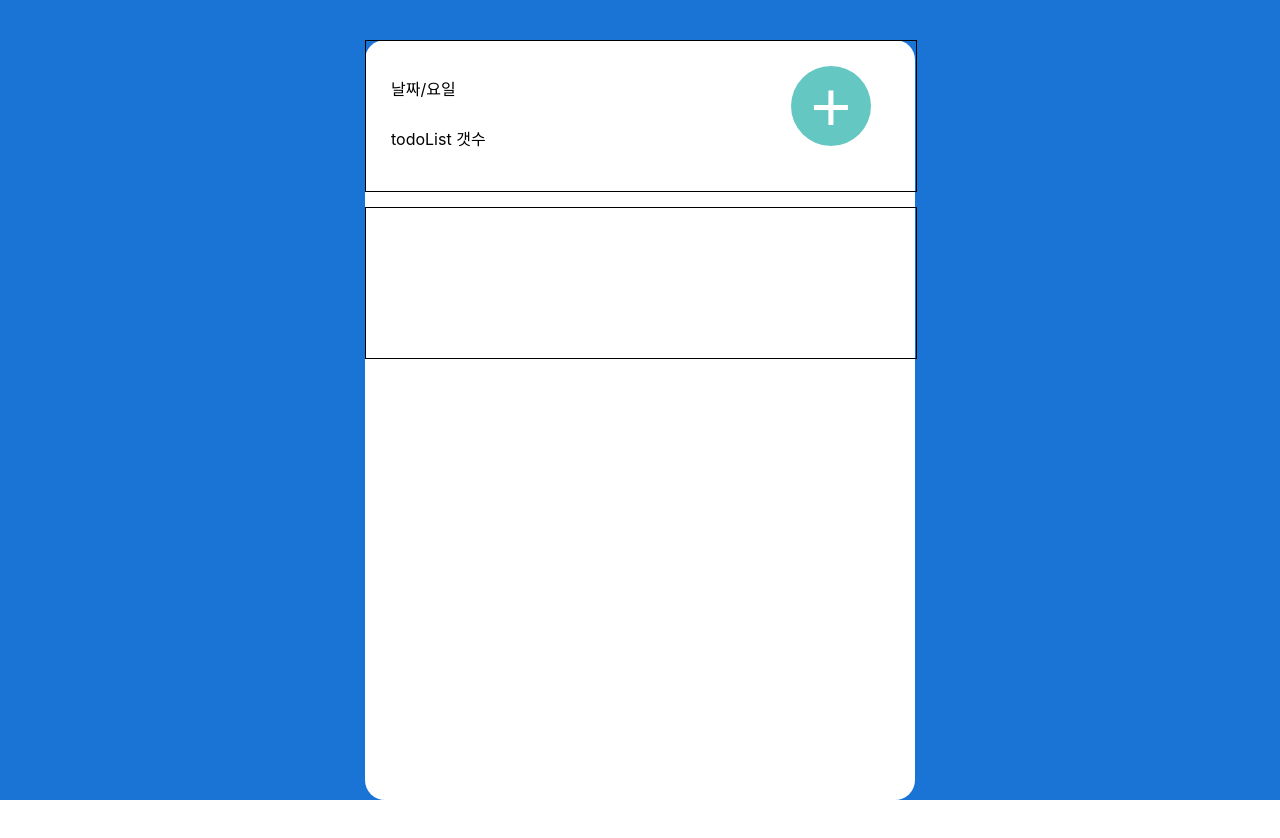
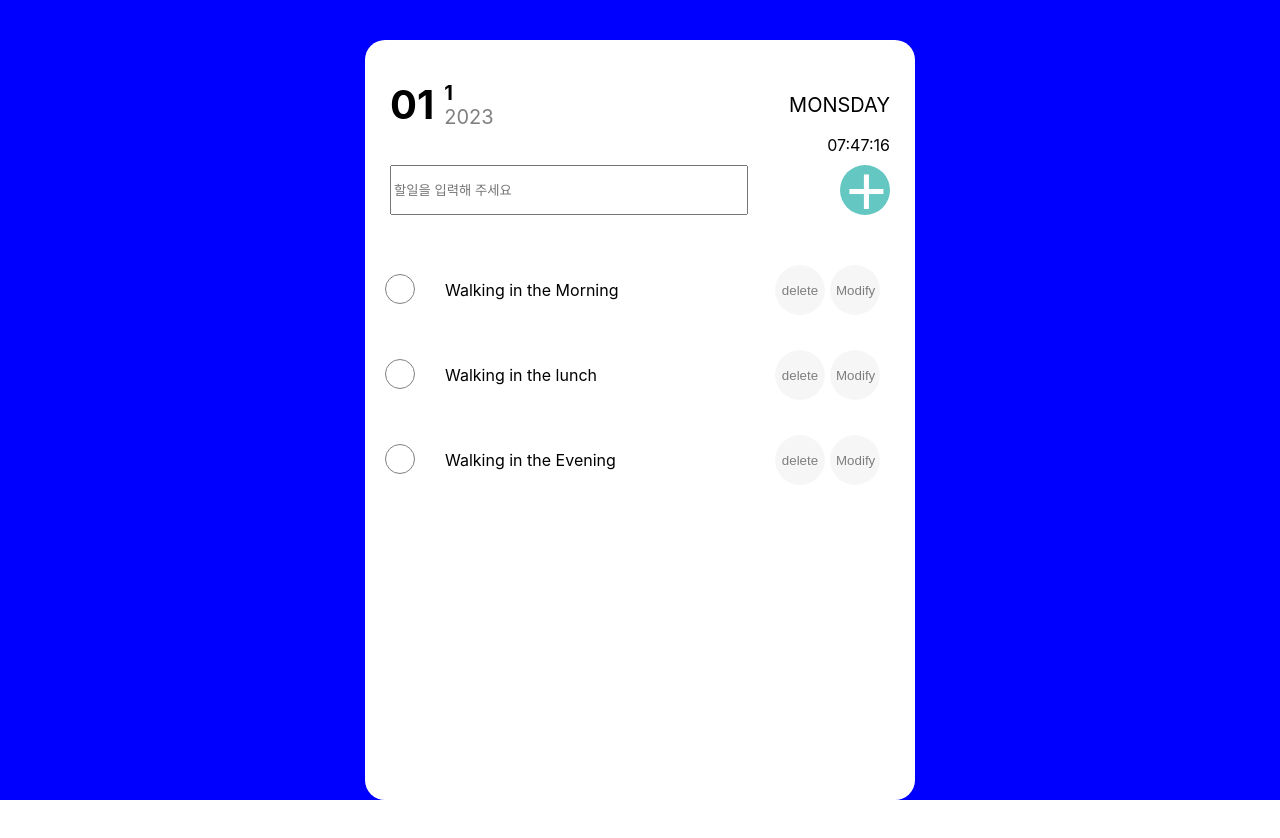
Before and after one commit to chanw9503/todo_assignment, a React (Create React App) app: page / in a window 1280 px wide. Shown: the top 838 px of the page. Before the commit the page ends 800 px from the top, so only its background shows below. Built offline with nearby package versions, Linux system fonts and the light colour scheme.

Commit message:
todo list complete

```diff
--- a/src/App.css
+++ b/src/App.css
@@ -6,7 +6,8 @@
   justify-content: center;
   align-items: center;
   flex-direction: column;
-  background-color: rgb(25, 116, 213);
+  /* background-color: rgb(25, 116, 213); */
+  background-color: blue;
 }
 
 
@@ -20,11 +21,40 @@
 }
 
 .wrap_header{
+  width:500px;
+  height: 150px;
+  padding: 25px;
+
+}
+.date-list-btn{
+  height: 100px;
   display: flex;
-  width:500px;
-  height: 100px;
-  border: 1px solid black;
-  padding: 25px;
+  justify-content: space-between;
+}
+
+.row{
+  width: 550;
+}
+.toDoInputForm{
+  width: 500px;
+  height: 50px;
+
+  display: flex;
+  justify-content: space-between;
+}
+
+#todo_input{
+  width: 350px;
+}
+#todo_submit{
+  width:50px;
+  height:50px;
+  border-radius: 100%;
+  border: none;
+  font-size: 70px;
+  color:white;
+  background-color: rgb(100, 199, 194);
+  line-height: 50px;
 }
 
 .dateBox{
@@ -37,21 +67,68 @@
   margin-left : 100px;
 }
 
-.addBtn{
-  width:80px;
-  height:80px;
-  border-radius: 100%;
-  border: none;
+.wrap_List{
+  width : 550px;
+  height: 100%;
 
-  font-size: 70px;
-  color:white;
-  background-color: rgb(100, 199, 194);
+  /* display: none; */
 }
 
 .toDoCard{
-  padding: 25px;
-  width : 500px;
+  padding: 10px 20px;
+  width : 545xpx;
+  height: 50px;
+  margin-top: 15px;
+  display: flex;
+  justify-content: left;
+  align-items: center;
+}
+
+
+.todoCheckBox{
+  width: 30px;
+  height: 30px;
+  margin-right: 30px;
+
+  border-radius: 100%;
+  border: 1px solid gray;
+  background-color: white;
+}
+.text_box{
+  width: 450px;
   height: 100px;
-  border: 1px solid black;
-  margin-top: 15px;
+  display: flex;
+  justify-content: space-between;
+  align-items: center;
 }
+
+.text_box > :nth-child(2){
+  color: gray;
+}
+
+.Btn_box{
+  width: 120px;
+  height: 50px;
+}
+.Btn_box > .todoBtn{
+  width: 50px;
+  height: 50px;
+  border-radius: 30px;
+  border: none;
+
+  opacity: 0.5;
+}
+
+.Btn_box > .deleteBtn{
+  margin-right: 5px;
+}
+
+.Btn_box > .deleteBtn:hover{
+  opacity: 1;
+  background-color: red;
+}
+
+
+.Btn_box > .ModifyBtn:hover{
+  opacity: 1;
+}
--- a/src/App.js
+++ b/src/App.js
@@ -1,27 +1,56 @@
-import React from 'react'
+import React,{useState} from 'react'
 import './App.css'
+import ToDoCard from './component/TodoCard';
+import Header from './component/Header'
+
 function App() {
+
+  const [cardCount, setCardCount] = useState(0);
+  const [isWriting,setIsWriting] = useState(false);
+
+  const [cardList, setCardList] = useState([
+    { id: 1, done: false, content: 'Walking in the Morning', saveTime: 7 },
+    { id: 2, done: false, content: 'Walking in the lunch', saveTime: 7 },
+    { id: 3, done: false, content: 'Walking in the Evening', saveTime: 7 },
+  ]);
+
+  function addCard(event,content) {
+    event.preventDefault();
+    setCardCount(cardCount + 1);
+    const newTime = 0;
+    const obj = {
+      id : Date.now(),
+      done : false,
+      content: content,
+      saveTime :newTime
+    }
+    setCardList([...cardList,obj]);
+  }
+
+  function deleteCard(id){
+   const newCardList=  cardList.filter((item)=> item.id !== id);
+   setCardList(newCardList);
+  }
+
   return (
     <div>
       <div className='wrap'>
         <div className='container'>
-          <div className='wrap_header'>
-            <div className="header_text">
-              <div className='dateBox'>
-                날짜/요일
-              </div>
-              <div className='todoListCount'>
-                todoList 갯수
-              </div>
-            </div>
-            <div className='add_Btn_Box'>
-              <button className='addBtn'>+</button>
-            </div>
+          <Header addCardHandler = {addCard} />
+
+          {
+          isWriting?<div>작성중</div> : <div className='wrap_List'>
+            {
+              cardList.map((item) => {
+                return <ToDoCard
+                  key={item.id}
+                  item={item}
+                  deleteHandler={deleteCard}
+                />
+              })
+            }
           </div>
-          <div className='toDoCard'>
-
-          </div>
-
+          }
         </div>
 
       </div>
--- /dev/null
+++ b/src/component/CurrentDate.jsx
@@ -0,0 +1,86 @@
+import { useEffect,useRef,useState } from "react";
+import './Date.css';
+
+export default function CurrentDate(){
+
+    const [curDate, setDate] = useState({});
+
+    function GetCuurentDate(){
+
+        let date = new Date();
+        const week = ['SUNDAY','MONSDAY','TUESDAY','WEDNESDAY','THURSDAY','FRIDAY','SATURDAY'];
+
+        const dayOfWeek = week[date.getDay()];
+
+        const years = String(date.getFullYear());
+        const month = String(date.getMonth());
+        const days = String(date.getDay()).padStart(2,"0");
+
+        const hours = String(date.getHours()).padStart(2,"0");
+        const minutes = String(date.getMinutes()).padStart(2,"0");
+        const seconds = String(date.getSeconds()).padStart(2,"0");
+
+        let dateObj = {
+            dayOfWeek ,
+            years,
+            month,
+            days,
+            hours,
+            minutes,
+            seconds,
+        };
+
+        return dateObj;
+        //return `${dayOfWeek}요일 / ${years}-${month}-${days}-${hours}:${minutes}:${seconds}`;
+    }
+
+
+    function useInterval(callback, delay){
+        const saveCallback = useRef(); //최근에 들어온 callback을 저장할 ref를 하나 만든다.
+
+        useEffect(()=>{
+          saveCallback.current = callback; // callback이 바뀔 때마다 ref를 업데이트 해준다.
+        },[callback]);
+
+        useEffect(()=>{
+          function tick(){
+            saveCallback.current(); // callback이 바뀔 때 마다 ref를 업데이트 해준다.
+          }
+          if(delay !== null){ //만약 delay가 null이 아니라면
+            let id = setInterval(tick ,delay); //delay에 맞추어 interval을 새로 실행시킨다.
+            return () => clearInterval(id); //unmount될 때 clearInterval을 해준다.
+          }
+        },[delay]); //delay가 바뀔 때마다 새로 실행된다.
+
+
+      }
+
+      useInterval(()=>{
+        const newObj = {...GetCuurentDate()};
+        console.log(curDate);
+        setDate(newObj);
+      },1000)
+
+    return (
+      <div>
+        <div className="dateBox">
+          <div className="dmy_box">
+            <div className="day">
+              <strong>{curDate.days}</strong>
+            </div>
+            <div className="month_year">
+              <div className="month">
+                <strong>{curDate.month}</strong>
+              </div>
+              <div className="year">{curDate.years}</div>
+            </div>
+          </div>
+          <div className="dayofWeek">{curDate.dayOfWeek}</div>
+        </div>
+        <div className="curTime">
+            {`${curDate.hours}:${curDate.minutes}:${curDate.seconds}`}
+        </div>
+      </div>
+    );
+
+}
--- /dev/null
+++ b/src/component/Date.css
@@ -0,0 +1,41 @@
+.dateBox{
+    width: 500px;
+    height: 60px;
+    font-size: 20px;
+    display: flex;
+    justify-content: space-between;
+
+  }
+
+  .dmy_box{
+    display: flex;
+  }
+
+
+  .day{
+    margin-right: 10px;
+    font-Size: 40px;
+    line-height: 60px;
+
+  }
+
+  .year{
+    color: gray;
+  }
+
+  .month_year{
+    height: 60px;
+    width: 100px;
+    display: flex;
+    flex-direction: column;
+    justify-content: center;
+    align-items: left;
+  }
+
+  .dayofWeek{
+    line-height: 60px;
+  }
+
+  .curTime{
+    float:right;
+  }
--- /dev/null
+++ b/src/component/Header.jsx
@@ -0,0 +1,55 @@
+import React,{useState,useEffect,useRef} from 'react'
+import CurrentDate from './CurrentDate';
+
+
+export default function Header({addCardHandler}){
+
+    const [todoInput, setInput] = useState('');
+    const [dateView, setDateView] = useState('');
+
+    function currentTimer(){
+        let date = new Date();
+        const week = ['일','월','화','수','목','금','토'];
+
+        const dayOfWeek = week[date.getDay()];
+
+        const years = String(date.getFullYear());
+        const month = String(date.getMonth());
+        const days = String(date.getDay()).padStart(2,"0");
+
+        const hours = String(date.getHours()).padStart(2,"0");
+        const minutes = String(date.getMinutes()).padStart(2,"0");
+        const seconds = String(date.getSeconds()).padStart(2,"0");
+
+        const newDate = `${dayOfWeek} ${years}-${month}-${days}/${hours}:${minutes}:${seconds}`;
+        return newDate;
+    }
+
+    return(
+        <div className='wrap_header'>
+        <div className='row date-list-btn'>
+          <div className="header_text">
+              <CurrentDate/>
+          </div>
+        </div>
+
+        <div className='row'>
+            <form className='toDoInputForm' onSubmit={(event)=>addCardHandler(event,todoInput)}>
+              <input
+                type={"text"}
+                placeholder={"할일을 입력해 주세요"}
+                id={"todo_input"}
+                required
+                value={todoInput}
+                onChange={(event)=>{setInput(event.target.value)}}
+              />
+              <input
+              type={"submit"}
+              id={"todo_submit"}
+              value={'+'}
+              />
+            </form>
+        </div>
+      </div>
+    )
+}
--- /dev/null
+++ b/src/component/TodoCard.jsx
@@ -0,0 +1,20 @@
+export default function ToDoCard({ item, deleteHandler}) {
+
+    return (
+        <div key={item.key} className='toDoCard'>
+            <div className='Check_Box'>
+                <button className='todoCheckBox'></button>
+            </div>
+            <div className='text_box'>
+                <span>{item.content}</span>
+                <div className='Btn_box'>
+                    <button className='todoBtn deleteBtn'
+                    onClick={()=> deleteHandler(item.id)}
+                    >delete</button>
+                    <button className='todoBtn ModifyBtn'>Modify</button>
+                </div>
+                {/* <<span>{item.saveTime}.am</span>> */}
+            </div>
+        </div>
+    )
+}
```
